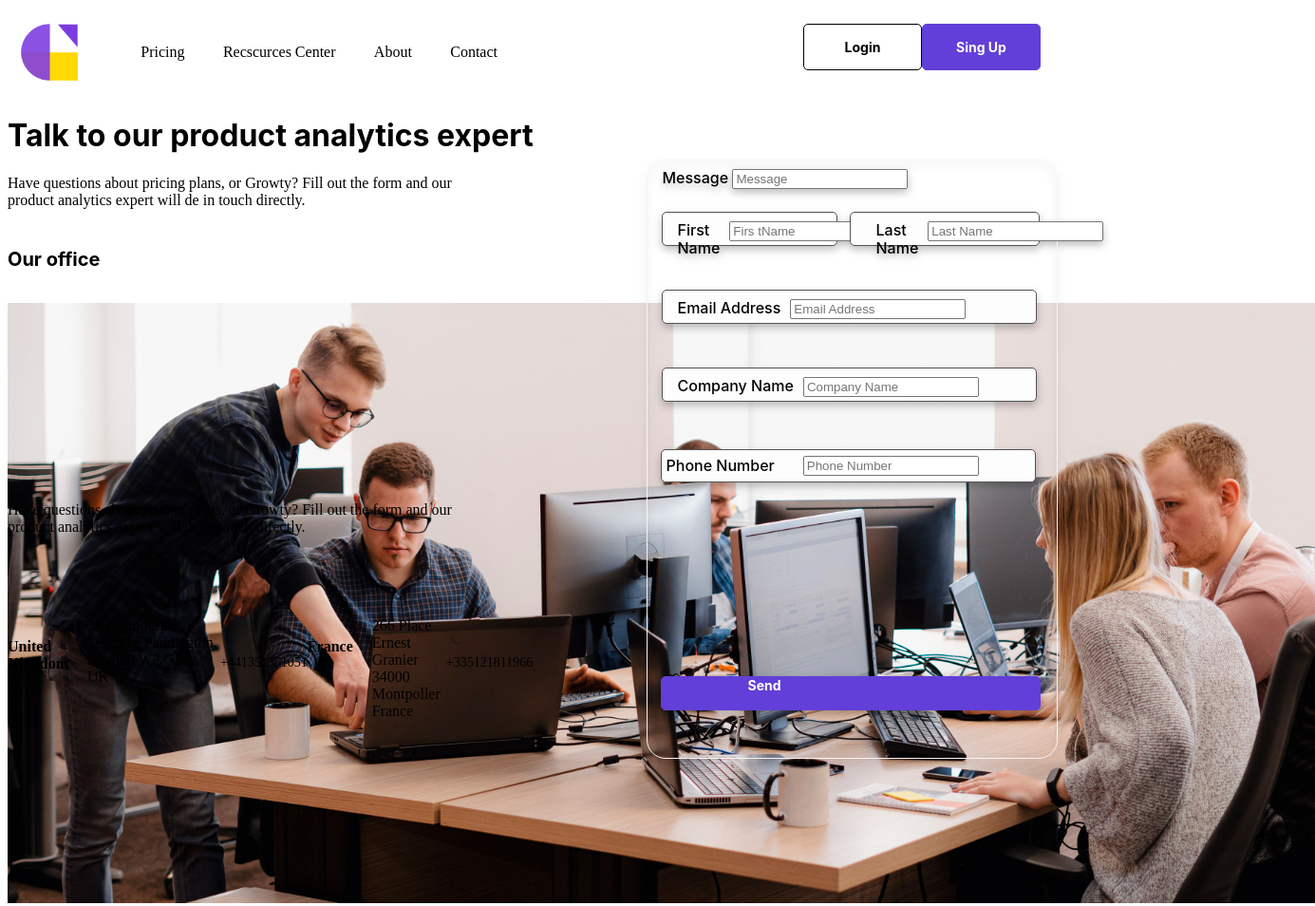
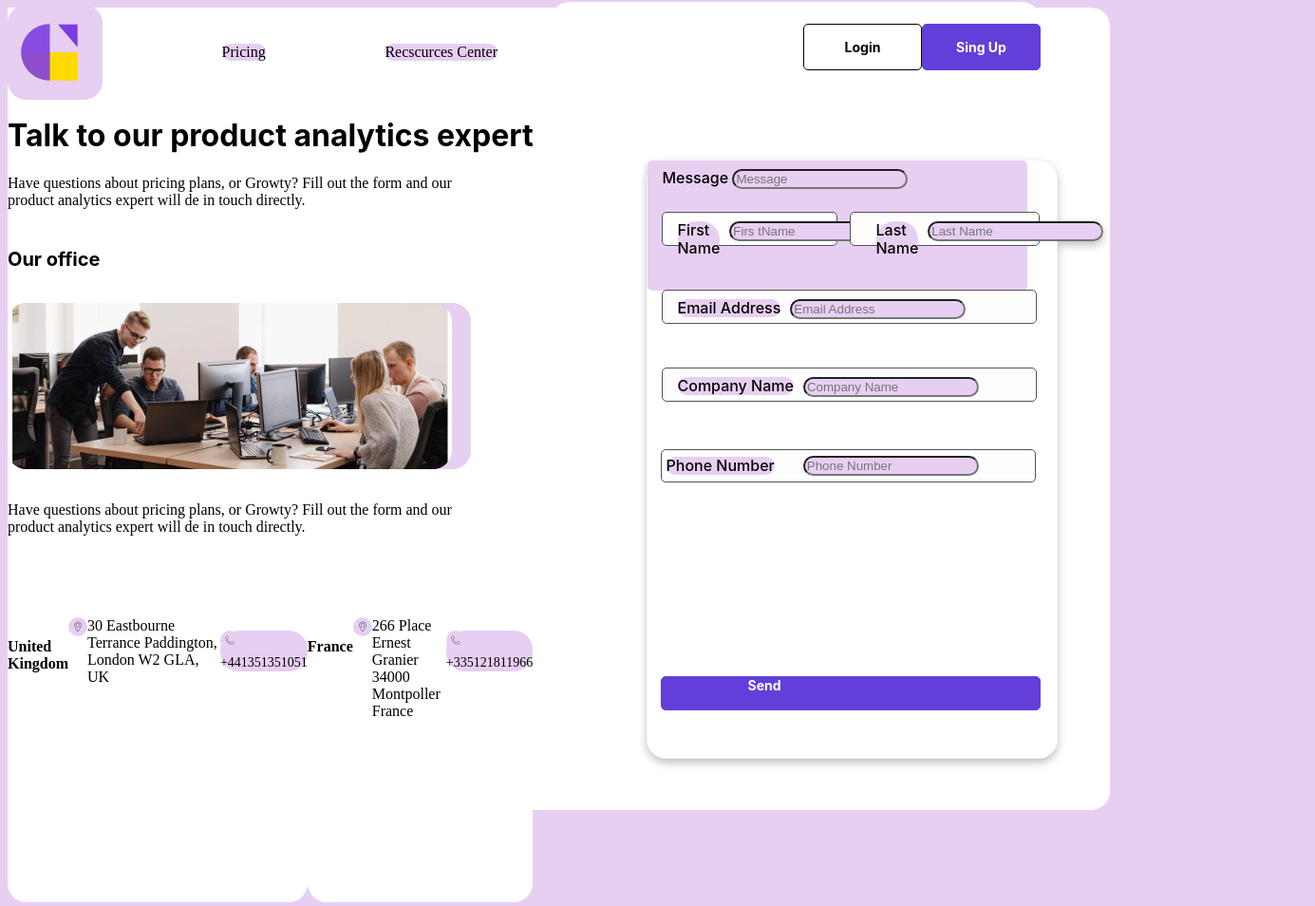
Before and after one commit to Nasha158/Es6_5jun, a plain HTML site: page index.html in a window 1280 px wide. Shown: the whole page at 95% size, 1385 px wide, since content can reach past the window. Drawn offline with Linux system fonts and the light colour scheme; a web font is replaced by a local one.

Commit message:
modificacion css

```diff
--- a/index.html
+++ b/index.html
@@ -16,14 +16,10 @@
 
   </head>
 
-  <body>
+  <body class="body">
+    <div class="boddy"></div>
       <header class="header">
-        <nav class="header1-container"
-            style="height: 94px;
-                  width: 516px;
-                  left: 64px;
-                  top: 0px;
-                  border-radius: 0px;">
+        <nav class="header1-container">
           <div class="space-menu" >
             <img
               width="100px"
@@ -32,16 +28,12 @@
           </div>
           <div class="space-menu" >Pricing</div>
           <div class="space-menu">Recscurces Center</div>
-          <div class="space-menu">About</div>
-          <div class="space-menu">Contact</div>
+
           </div>
         </nav>
         <nav class="header2-container"
             style="height: 94px;
-                   width: 516px;
-                   left: 580px;
-                   top: 2px;
-                   border-radius: 0px;">
+                   width: 516px;">
           <button class="button white" onclick="login('registro')">Login</button>
           <button class="button blue" onclick="login('inicio')">Sing Up</button>
       </header>
@@ -54,7 +46,6 @@
               letter-spacing: 0em;
               text-align: left;"
               >Talk to our product analytics expert</h1>
-  </p>
 
   <p nav class="p1-container"
     >Have questions about pricing plans, or Growty? Fill out the form and our product analytics expert will de in touch directly.</p>
@@ -73,7 +64,7 @@
     <nav class="img-container">
       <div class="img">
       <img
-      src="/assets/images/trabajo en equipo oficina.jpg"
+      src="/assets/images/img working in the office.jpg"
       alt="equipo de trabajo">
       </div>
     </nav>
@@ -189,5 +180,6 @@
             <button class="button violet" onclick="login('Send')">Send</button>
 
 
-      </body>
+    </div>
+  </body>
 </html>
--- a/styles/global.css
+++ b/styles/global.css
@@ -1,4 +1,27 @@
+* {
+  background: #e7cff2;
+  border-radius: 20px;
+  margin: 89px, 140px, 90px, 139px;
+  padding: 1161px, 845px;
+  box-sizing: border-box;
+  }
+
+
+/* Website */
+
+.website {
+  position: absolute;
+  width: 1161px;
+  height: 845px;
+  left: 139px;
+  top: 89px;
+}
+
 /* Design*/
+
+.myclass {
+  background: background1, background2;
+}
 
 #header {
   font-family: Inter;
@@ -6,8 +29,16 @@
   font-weight: 700;
   display: flex;
 }
+#header1-container {
+  height: 94px;
+  width: 516px;
+}
 
-/* Design*/
+#header2-container {
+  height: 94px;
+  width: 516px;
+  left: 580px;
+}
 
 #parrafos {
   font-family: "Inter";
@@ -25,17 +56,16 @@
   margin: 553, 126, 155, 635;
 }
 
-/* Design*/
 #body {
+
   font-family: "inter Tight";
 }
 #text {
-  width:198px ;
+  width: 198px;
   height: 60px;
   font-family: Inter;
   font-size: 14px;
   font-weight: 300;
-
 }
 /* Design System */
 .button {
@@ -91,6 +121,9 @@
 }
 .header1-container {
   /* Header 1 */
+  background-color: white;
+  height: 94px;
+  width: 516px;
 
   left: 64px;
   top: 0px;
@@ -103,8 +136,14 @@
   gap: 10px;
 }
 
+.body {
+  background-color: white;
+  width: 1161px;
+  height: 845px;
+}
 /* LOGO */
 .logo {
+  background-color: white;
   position: absolute;
   width: 56px;
   height: 54px;
@@ -114,6 +153,7 @@
 
 /* Header 2 */
 .header2-container {
+  background-color: white;
   position: absolute;
   width: 153px;
   height: 37px;
@@ -127,6 +167,7 @@
 
 /* Menu */
 .nav-container {
+  background-color: white;
   display: flex;
   flex-direction: row;
   align-items: flex-start;
@@ -135,6 +176,7 @@
 }
 
 .menu {
+  background-color: white;
   display: flex;
   justify-content: start;
 }
@@ -144,23 +186,27 @@
 }
 
 .ubication-container {
+  background-color: white;
   display: flex;
   justify-content: space-between;
   width: 205px;
   height: 300px;
 }
 
-.container1{
-  display:flex;
+.container1 {
+  background-color: white;
+  display: flex;
   align-items: start;
 }
 
-.container2{
-  display:flex;
+.container2 {
+  background-color: white;
+  display: flex;
   align-items: start;
 }
 
 .title-example1 {
+  background-color: white;
   height: 22px;
   width: 127px;
   left: 0px;
@@ -168,7 +214,8 @@
   border-radius: nullpx;
 }
 
-.title-example2{
+.title-example2 {
+  background-color: white;
   height: 22px;
   width: 54px;
   left: 0px;
@@ -184,7 +231,6 @@
   letter-spacing: 0em;
   text-align: left;
 }
-
 
 /* Auto layout */
 .space-menu {
@@ -203,6 +249,7 @@
 }
 
 .tittle {
+  background-color: white;
   font-family: Inter;
   font-size: 32px;
   font-weight: 700;
@@ -213,6 +260,7 @@
 }
 
 .sub-title {
+  background-color: white;
   display: flex;
   align-items: center;
   text-align: justify;
@@ -229,6 +277,7 @@
 }
 
 .p1-container {
+  background-color: white;
   height: 62px;
   width: 468px;
   left: 0px;
@@ -237,6 +286,7 @@
 }
 
 .p2-container {
+  background-color: white;
   height: 106.28570556640625px;
   width: 468px;
   left: 0px;
@@ -246,14 +296,13 @@
 
 /* Form */
 .form-container {
+  background-color: white;
   box-sizing: border-box;
-
   position: absolute;
   width: 433px;
   height: 631px;
   left: calc(50% - 433px / 2 + 257px);
   top: 168px;
-
   border: 1px solid #faf3f3;
   filter: drop-shadow(0px 4px 4px rgba(0, 0, 0, 0.25));
   border-radius: 20px;
@@ -271,6 +320,7 @@
 /* First Name */
 
 .FirstName {
+  background-color: white;
   box-sizing: border-box;
   /* Auto layout */
   display: flex;
@@ -285,12 +335,13 @@
   left: 15px;
   top: 54px;
 
-  background: #fdfdfd;
+  background-color: white;
   border: 1px solid #535353;
   border-radius: 5px;
 }
 
 .title-fn {
+  background-color: white;
   position: absolute;
   width: 83px;
   height: 19px;
@@ -301,6 +352,7 @@
 /* Last Name */
 
 .LastName {
+  background-color: white;
   box-sizing: border-box;
 
   /* Auto layout */
@@ -325,6 +377,7 @@
 /* Email Address */
 
 .EmailAddress {
+  background-color: white;
   box-sizing: border-box;
 
   /* Auto layout */
@@ -349,6 +402,7 @@
 /* Company Name */
 
 .CompanyName {
+  background-color: white;
   box-sizing: border-box;
 
   /* Auto layout */
@@ -373,6 +427,7 @@
 /* Phone number */
 
 .phonenumber {
+  background-color: white;
   box-sizing: border-box;
 
   /* Auto layout */
@@ -397,6 +452,7 @@
 /* Message */
 
 .message {
+  background-color: white;
   align-items: flex-end;
   box-sizing: border-box;
 
@@ -420,10 +476,12 @@
 }
 
 .container-section {
+  background-color: white;
   margin-right: 28px;
 }
 
 .footer-container {
+  background-color: white;
   display: flex;
   justify-content: center;
 }
```
